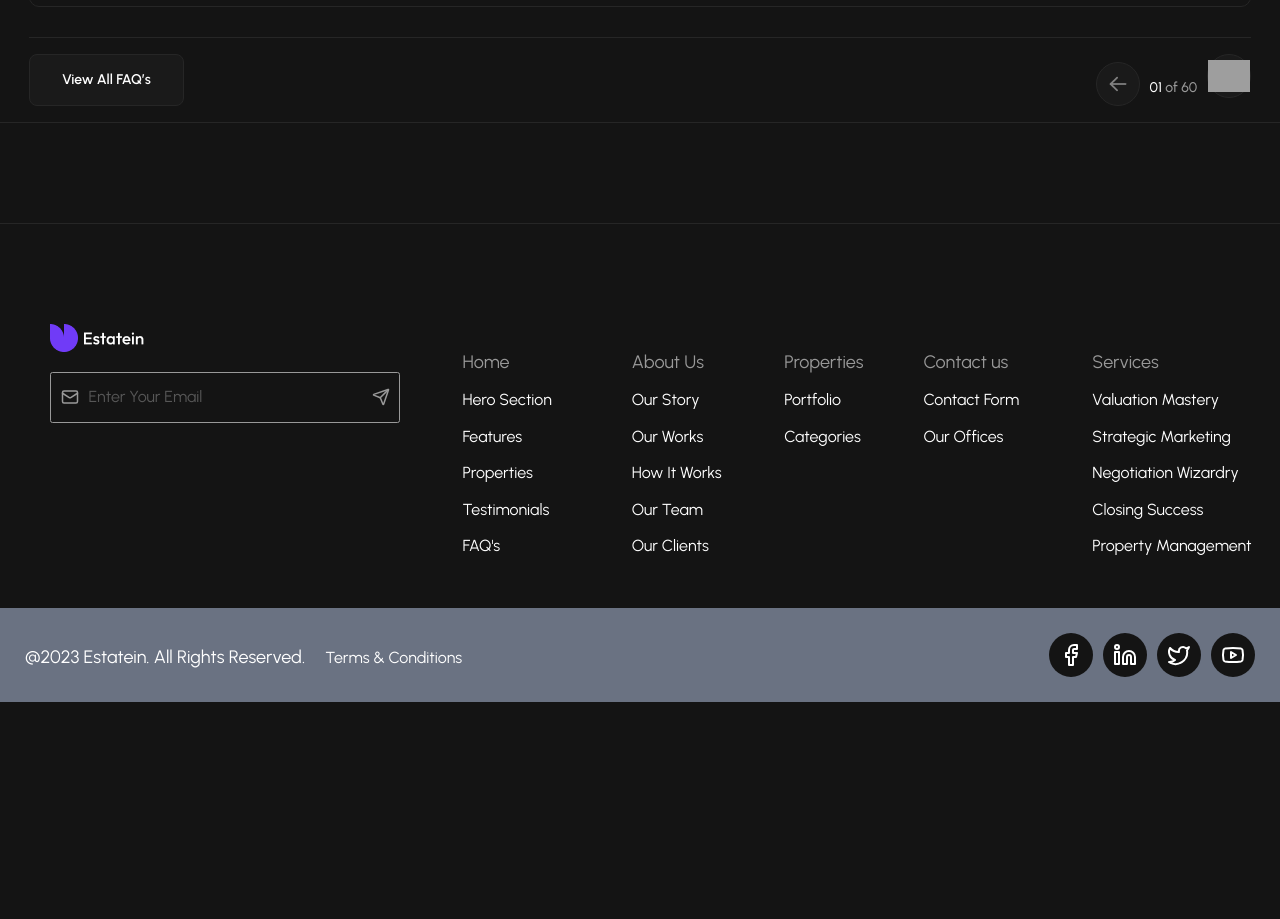
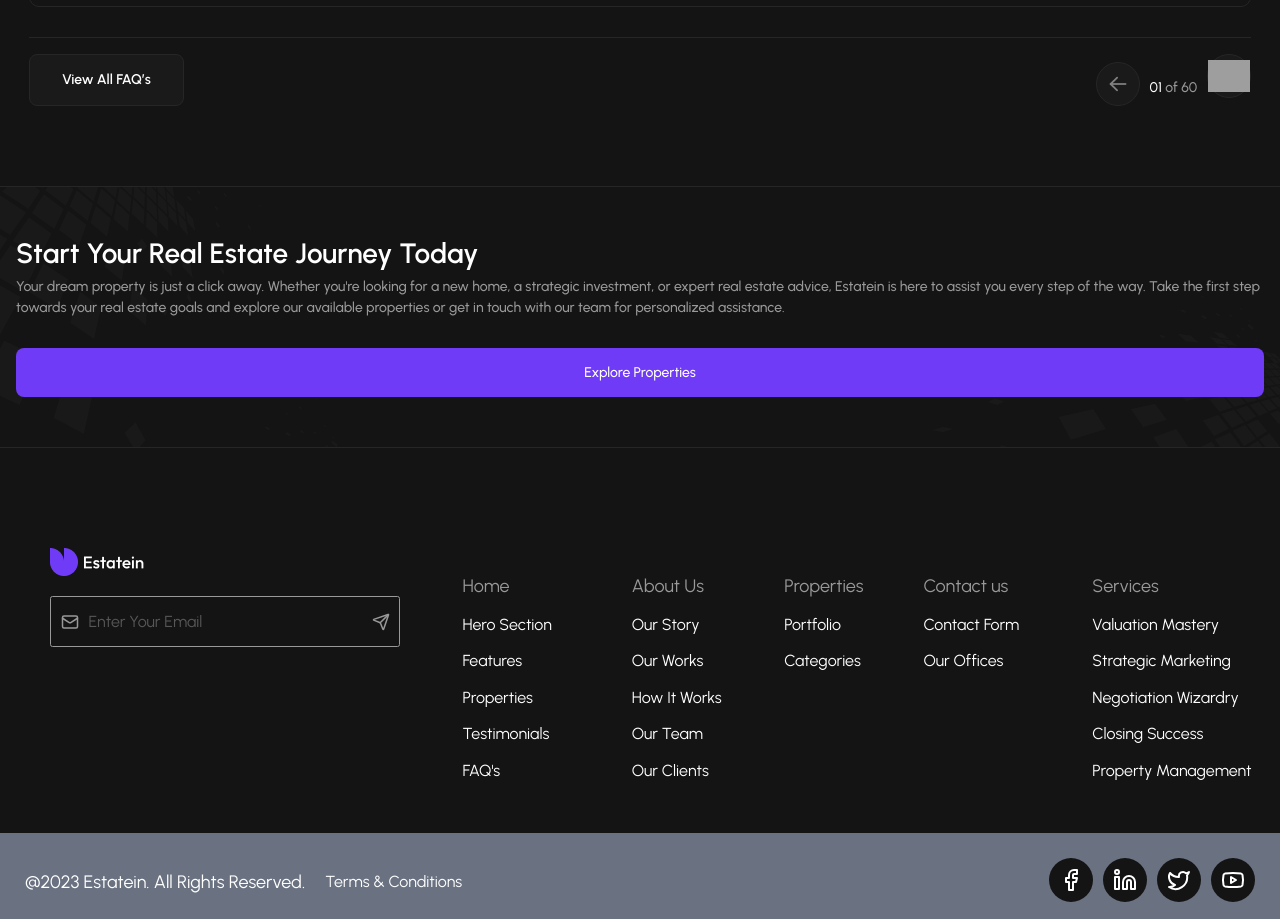
Before and after one commit to beqa200/real-estate-collab, a React (Vite) app: page / in a window 1280 px wide. Shown: the part 4163-5082 px from the top of the page. Before the commit the page ends 4865 px from the top, so only its background shows below. Built offline with nearby package versions, Linux system fonts and the light colour scheme; grey boxes are pictures that could not be loaded.

Commit message:
add the styles for Suggestion.tsx

```diff
--- a/src/components/home/Suggestion.tsx
+++ b/src/components/home/Suggestion.tsx
@@ -1,6 +1,33 @@
+import LeftDecoration from "../../images/home/decoration-left.png";
+import RightDecoration from "../../images/home/decoration-right.png";
+
 const Suggestion: React.FC = () => {
   return (
-    <div className="w-full py-[5rem] px-[1.6rem] border-y-1 border-y-[#262626]"></div>
+    <div className="w-full py-[5rem] px-[1.6rem] border-y-1 border-y-[#262626] mt-[6.4rem] relative overflow-hidden">
+      <div className="z-1 sticky">
+        <h3 className="title">Start Your Real Estate Journey Today</h3>
+        <p className="about mt-[0.6rem]">
+          Your dream property is just a click away. Whether you're looking for a
+          new home, a strategic investment, or expert real estate advice,
+          Estatein is here to assist you every step of the way. Take the first
+          step towards your real estate goals and explore our available
+          properties or get in touch with our team for personalized assistance.
+        </p>
+      </div>
+      <button
+        className="w-full h-[4.9rem] rounded-[8px] bg-[#703bf7]
+                  text-[1.4rem] font-medium leading-[1.5] text-white mt-[3rem] z-1 sticky"
+      >
+        Explore Properties
+      </button>
+      <div className="absolute top-0 left-0">
+        <img src={LeftDecoration} alt="Decoration" />
+      </div>
+      <div className="absolute right-0 bottom-0">
+        <img src={RightDecoration} alt="Decoraiton" />
+      </div>
+      <img src={RightDecoration} alt="Decoration" className="absolute" />
+    </div>
   );
 };
 
--- a/src/index.css
+++ b/src/index.css
@@ -18,8 +18,12 @@ body {
     background-color: #141414;
 }
 
-.line {
+/* .line {
     position: relative;
+} */
+
+.for-background {
+    background-image: url('../../images/home/decoration-left.png')
 }
 
 @layer components  {
```
Also changed, not shown: src/images/home/decoration-left.png (added), src/images/home/decoration-right.png (added).
